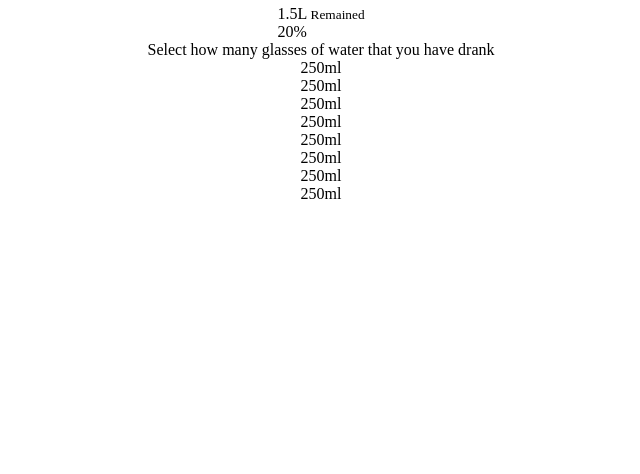
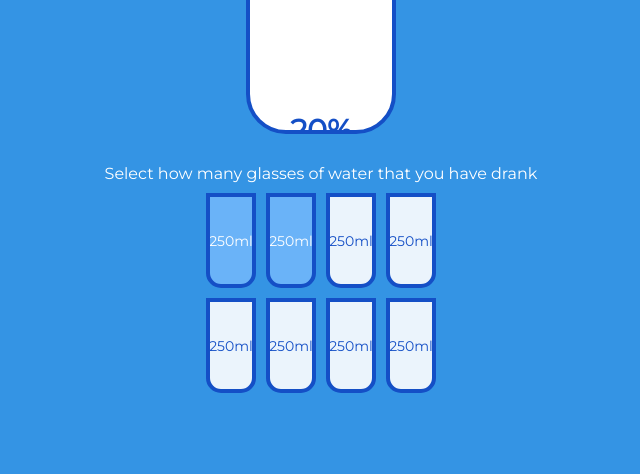
Before and after one commit to papack/drink-water, a plain HTML site: page index.html in a window 1280 px wide. Shown: the part 326-800 px from the top of the page, without its empty margins (319-959 px from the left). Drawn offline with Linux system fonts and the light colour scheme.

Commit message:
add css style

```diff
--- a/style.css
+++ b/style.css
@@ -1,7 +1,12 @@
+@import url("https://fonts.googleapis.com/css2?family=Montserrat&display=swap");
+
+:root {
+  --border-color: #144fc6;
+  --fill-color: #6ab3f8;
+}
+
 * {
   box-sizing: border-box;
-  padding: 0;
-  margin: 0;
 }
 
 html {
@@ -9,10 +14,98 @@ html {
 }
 
 body {
+  font-family: "Montserrat", sans-serif;
+  background-color: #3494e4;
+  color: white;
   font-size: 1.6rem;
   display: flex;
   flex-direction: column;
   justify-content: center;
   align-items: center;
-  height: 100vh;
+  margin-bottom: 4rem;
 }
+
+h1 {
+  margin: 1rem 0 0;
+}
+
+h3 {
+  font-weight: 400;
+  margin: 1rem 0;
+}
+
+.cup {
+  background-color: white;
+  border: 4px solid var(--border-color);
+  color: var(--border-color);
+  border-radius: 0 0 4rem 4rem;
+  height: 330px;
+  width: 150px;
+  margin: 3rem 0;
+  display: flex;
+  flex-direction: column;
+  overflow: hidden;
+}
+
+.cup.cup-small {
+  width: 50px;
+  height: 95px;
+  border-radius: 0 0 1.5rem 1.5rem;
+  background-color: rgba(255, 255, 255, 0.9);
+  cursor: pointer;
+  font-size: 14px;
+  align-items: center;
+  justify-content: center;
+  text-align: center;
+  margin: 5px;
+  transition: 0.3s ease;
+}
+
+.cup.cup-small.full {
+  background-color: var(--fill-color);
+  color: white;
+}
+
+.cups {
+  display: flex;
+  flex-wrap: wrap;
+  align-items: center;
+  justify-content: center;
+  width: 28rem;
+}
+
+.remained {
+  display: flex;
+  align-items: center;
+  flex-direction: column;
+  justify-content: center;
+  text-align: center;
+  flex-direction: column;
+  flex: 1;
+  transition: 0.3 ease;
+}
+
+.remained span {
+  font: 2rem;
+  font-weight: bold;
+}
+
+.remained small {
+  font-size: 1.2rem;
+}
+
+.percentage {
+  background-color: var(--fill-color);
+  font-size: 3rem;
+  display: flex;
+  align-items: center;
+  justify-content: center;
+  font-weight: bold;
+  height: 0;
+  transition: 0.3s ease;
+}
+
+.text {
+  text-align: center;
+  margin: 0 0 0.5rem;
+}
```
